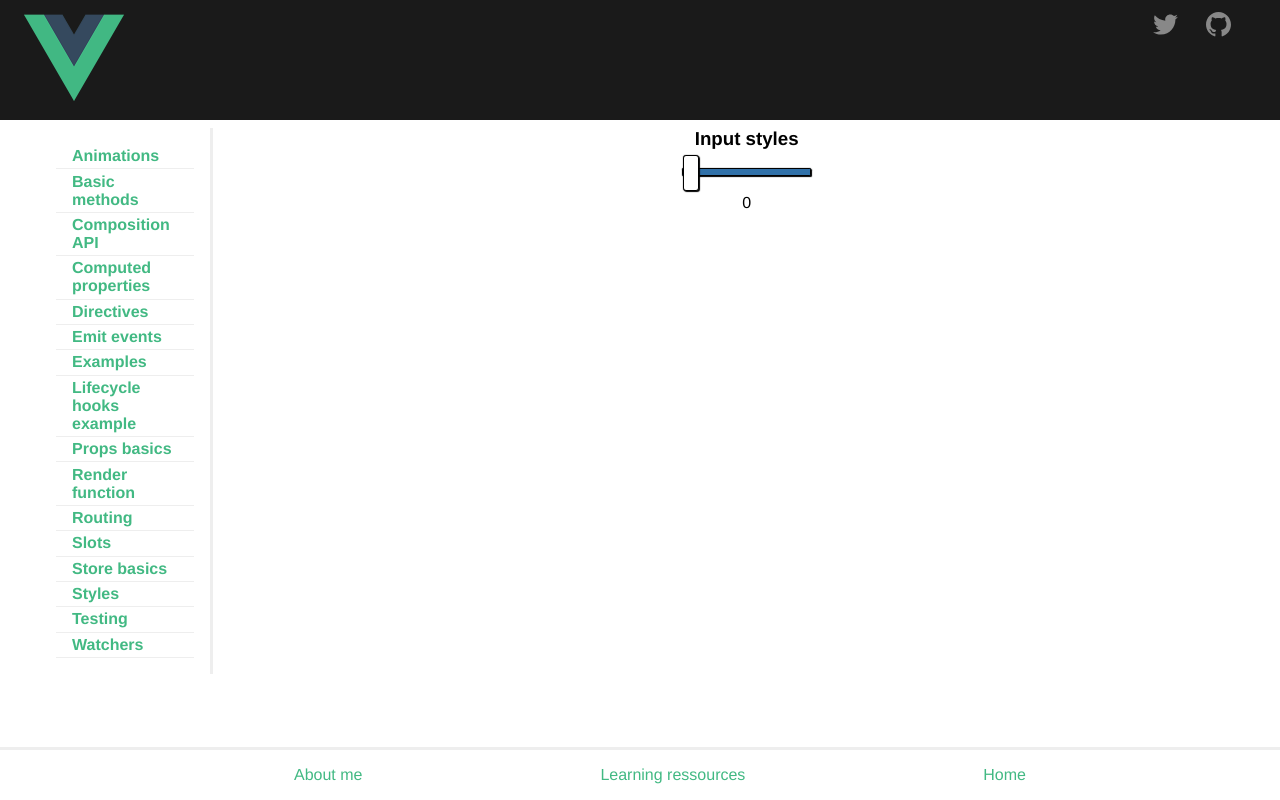
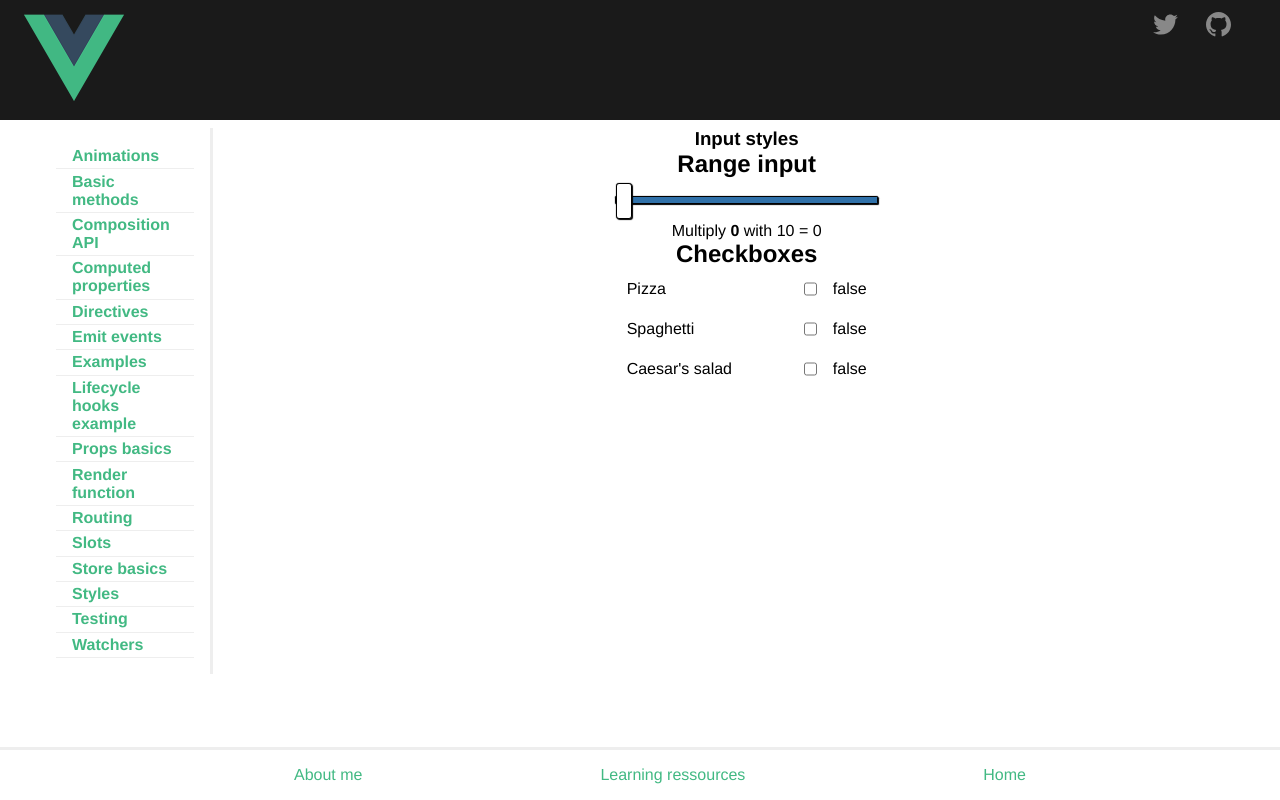
Before and after one commit to HannesLinde/vue_playground, a Vue app: page /css-styles/inputs in a window 1280 px wide. Built offline with nearby package versions, Linux system fonts and the light colour scheme.

Commit message:
add to inputs component and write e2e tests for inputs

```diff
--- a/src/views/StyleInputs.vue
+++ b/src/views/StyleInputs.vue
@@ -1,18 +1,58 @@
 <template>
   <div>
+    <div id="range-input">
+      <h2>Range input</h2>
     <input
       type="range"
       min="0"
       max="10"
       :value="rating"
       @input="changeRating"
+      data-test="range-input"
       />
-      <div>{{rating}}</div>
+      <div>Multiply <strong>{{rating}}</strong> with 10 = {{rating*10}}</div>
+      </div>
+      <div class="checkbox-inputs" data-test="checkbox-container">
+      <h2>Checkboxes</h2>
+        <p v-for="(selection, index) in meal" :key="selection.name+index" :data-test="`checkbox-wrapper-${selection.name}`">
+          <span class="checkbox-label">
+          <label :for="selection.name">{{selection.name}}</label>
+          <input
+            type="checkbox"
+            :id="selection.name"
+            :value="selection.selected"
+            :data-test="`checkbox-${selection.name}`"
+            @input="toggleCheckbox(selection)"
+          />
+          </span>
+          <span>{{selection.selected}}</span>
+        </p>
+      </div>
   </div>
 </template>
 
 <script setup lang="ts">
 import { ref } from 'vue';
+
+interface MealOption {
+  name: string,
+  selected: boolean | string
+}
+
+const meal = ref([
+  {
+    name: "Pizza",
+    selected: false,
+  },
+  {
+    name: "Spaghetti",
+    selected: false,
+  },
+  {
+    name: "Caesar's salad",
+    selected: false,
+  },
+]);
 
 const rating=ref(0);
 
@@ -21,13 +61,43 @@ const rating=ref(0);
   rating.value = Number(target.value);
 }; */
 
-const changeRating = (event: any) => {
-  rating.value = event.target.value;
+const changeRating = (event: any): number => {
+  return rating.value = event.target.value;
+};
+
+const toggleCheckbox = (item: MealOption): boolean | string => {
+  if(typeof(item.selected)==='boolean') {
+    return item.selected = !item.selected;
+  } else {
+    return item.selected = item.selected.split("").reverse().join("");
+  }
 }
-
 </script>
 
 <style lang="scss" scoped>
+.checkbox-inputs {
+  display: flex;
+  flex-direction: column;
+
+  p {
+    width: 20vw;
+    padding: .2rem;
+    display: flex;
+    justify-content: space-between;
+  }
+
+  span {
+    margin: .5rem;
+  }
+}
+.checkbox-label {
+  width: 100%;
+  display: flex;
+  justify-content: space-between;
+}
+
+// RESTYLING RANGE INPUT
+// THIS IS TO HIDE ELEMENTS IN BROWSER
 input[type=range] {
   -webkit-appearance: none;
   margin: 18px 0;
@@ -36,6 +106,9 @@ input[type=range] {
 input[type=range]:focus {
   outline: none;
 }
+
+// ------
+
 input[type=range]::-webkit-slider-runnable-track {
   width: 100%;
   height: 8.4px;
```
Also changed, not shown: 2 other files (tests, documents, lock files or other folders).
